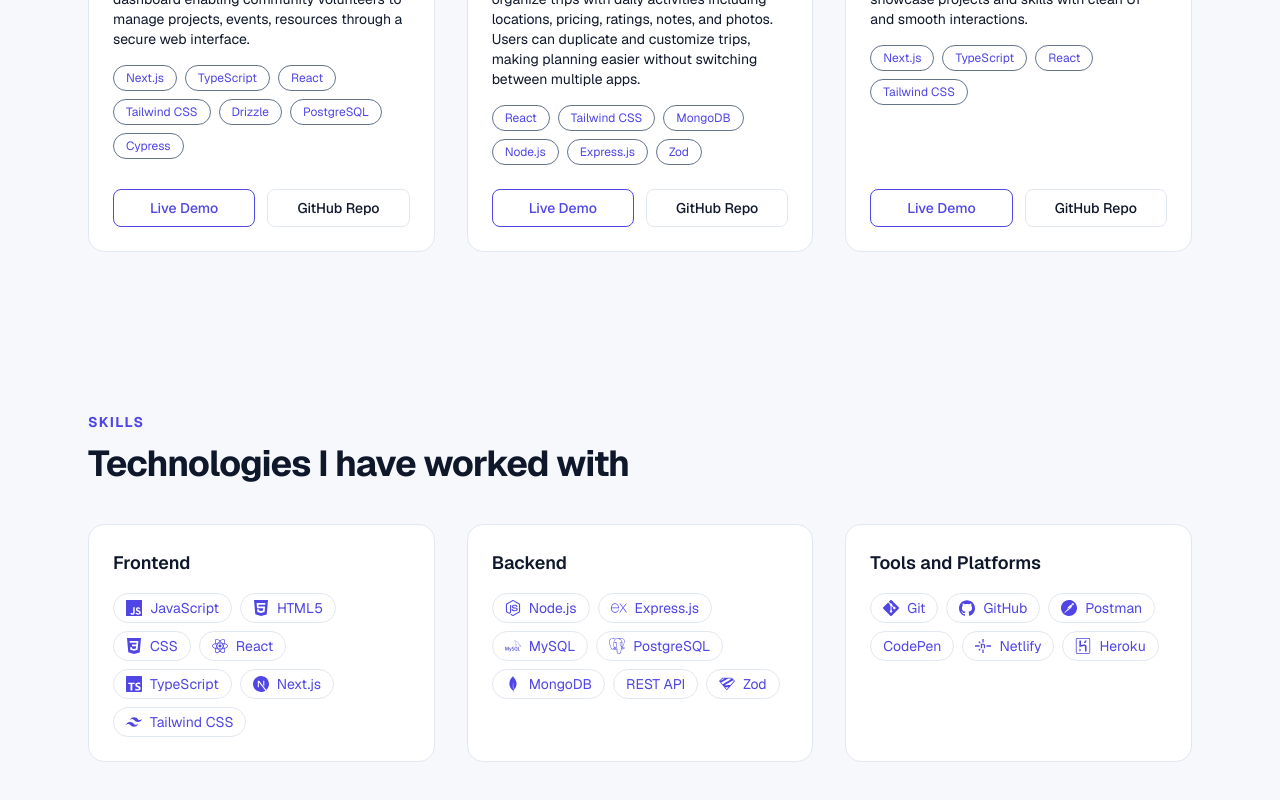
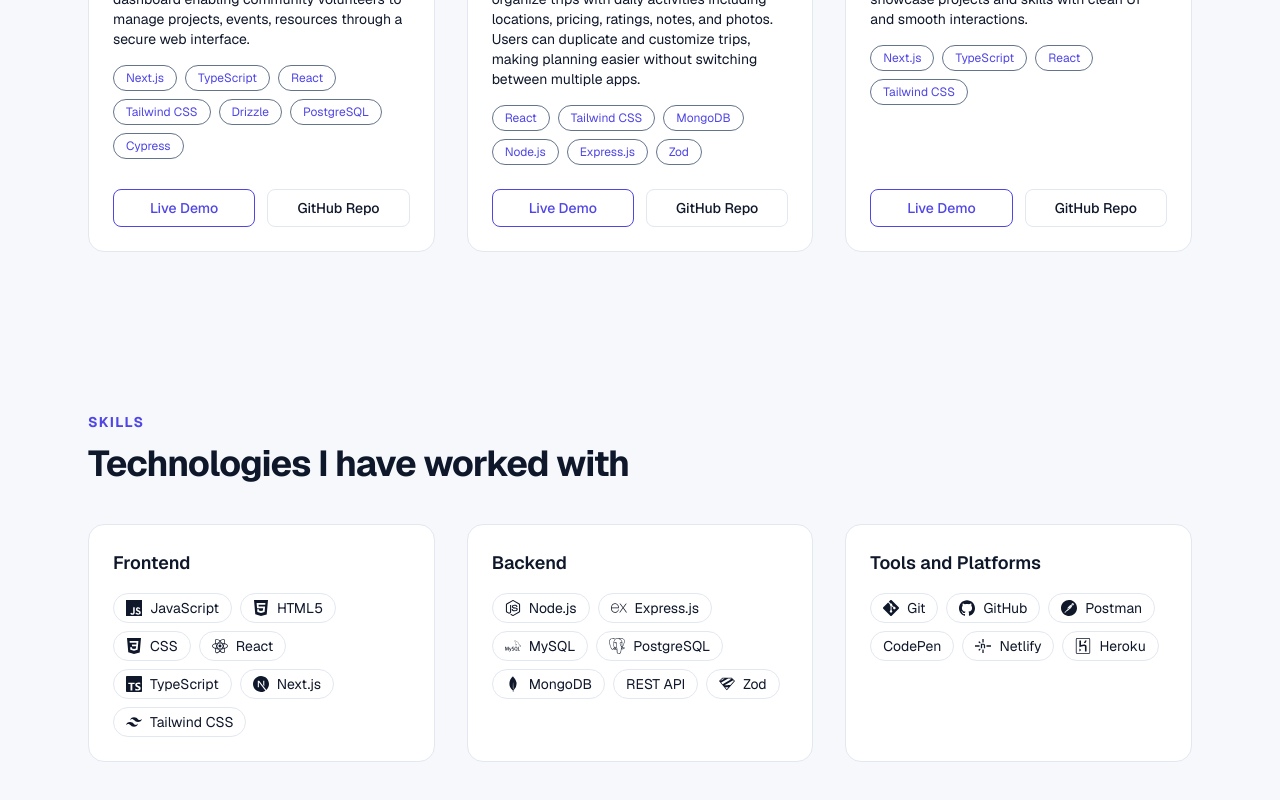
Before and after one commit to sertanrdn/portfolio, a Next.js app: page / in a window 1280 px wide. Shown: the part 1912-2712 px from the top of the page. Built offline with nearby package versions, Linux system fonts and the light colour scheme.

Commit message:
Some small design changes to make icons use original colors

```diff
--- a/src/components/Skills.tsx
+++ b/src/components/Skills.tsx
@@ -33,7 +33,7 @@
                                         <li
                                             key={skill}
                                             className="flex items-center gap-2 rounded-full border border-border
-                                                px-3 py-1 text-sm text-accent transition-all duration-200
+                                                px-3 py-1 text-sm text-foreground transition-all duration-200
                                                 hover:-translate-y-0.5 hover:border-accent/50 hover:bg-accent/5
                                             "
                                         >
```
